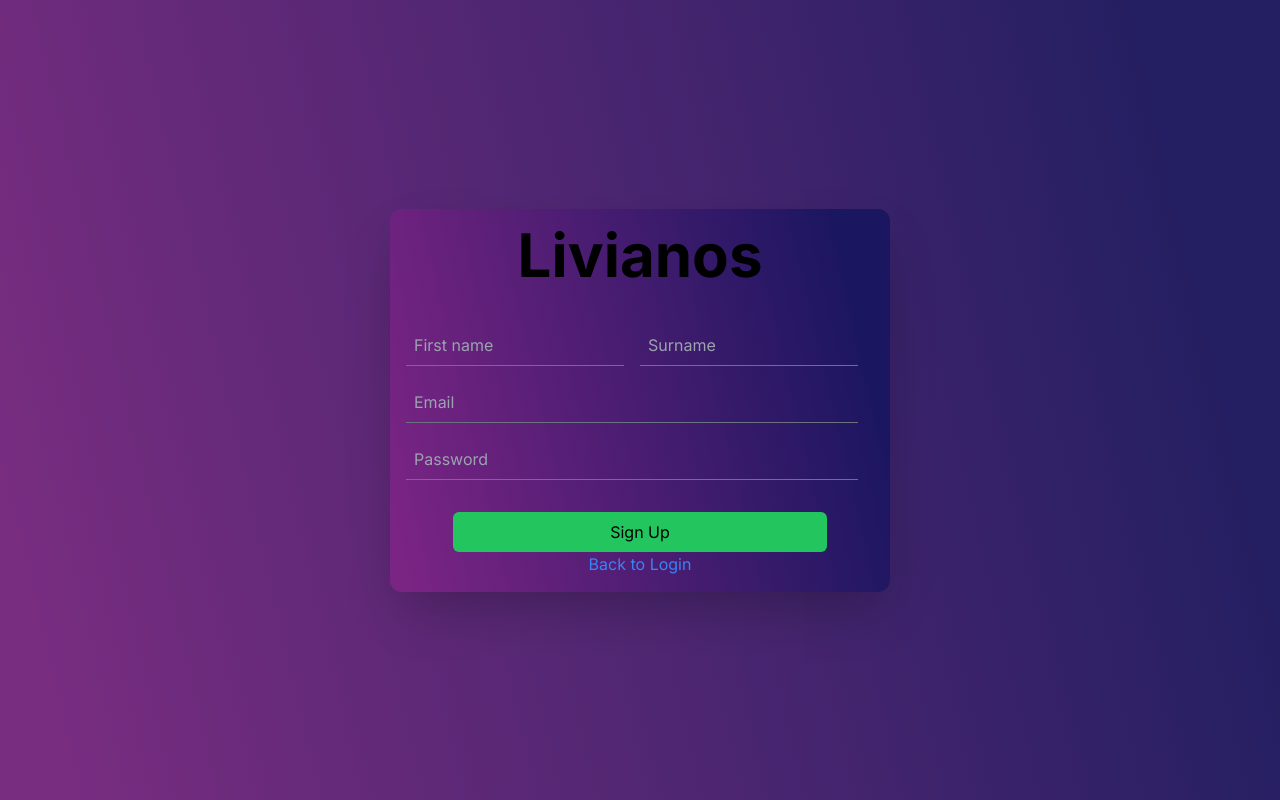
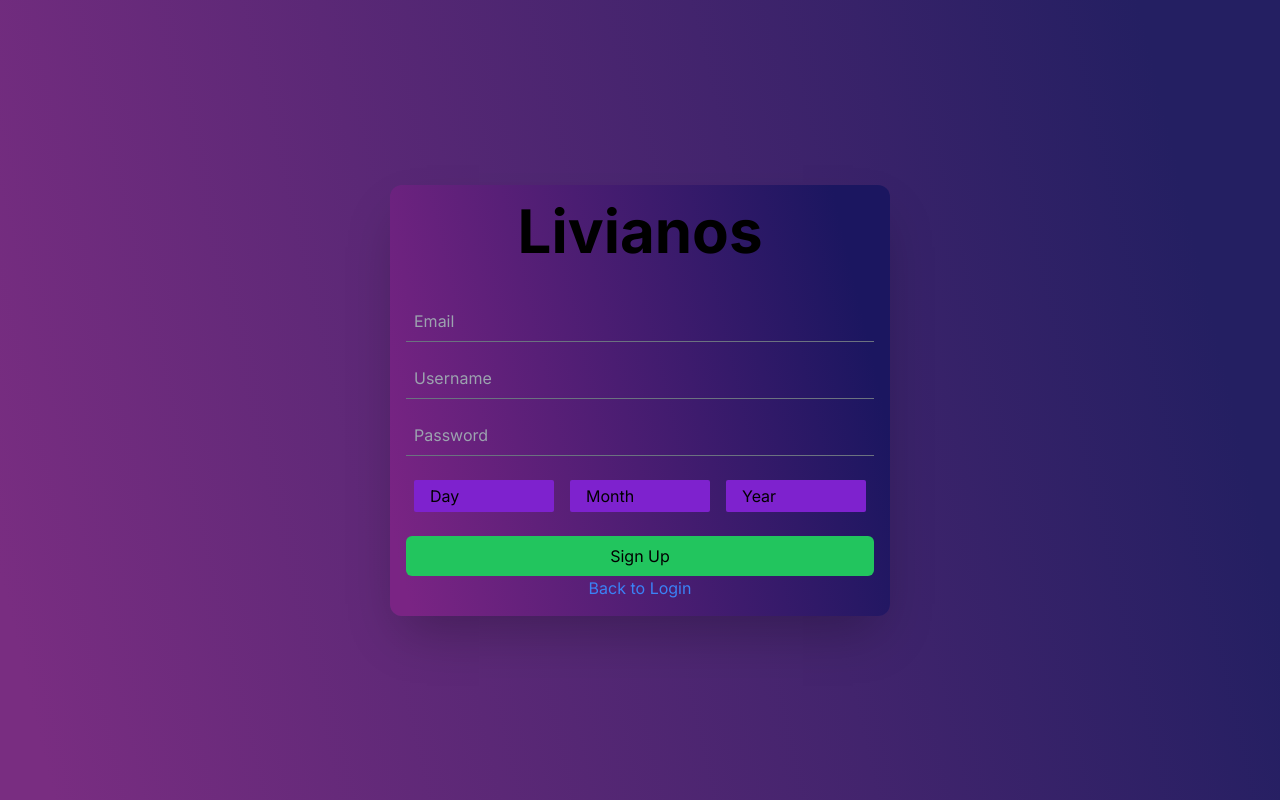
Before and after one commit to GeorgeHarland/Litmus-chat, a Next.js app: page /register in a window 1280 px wide. Built offline with nearby package versions, Linux system fonts and the light colour scheme.

Commit message:
Added Zod Registration schema

```diff
--- a/components/ChatTextBox.tsx
+++ b/components/ChatTextBox.tsx
@@ -1,7 +1,7 @@
 'use client';
 
 import { MessageType } from '@/types/types';
-import React, { useState } from 'react';
+import { useState } from 'react';
 import { RiSendPlane2Fill } from 'react-icons/ri';
 
 type MessageProp = {
--- a/components/LoginForm.tsx
+++ b/components/LoginForm.tsx
@@ -5,6 +5,7 @@ import { LoginFormData } from '@/types/types';
 import { useRouter } from 'next/navigation';
 import Link from 'next/link';
 import { LoginContext } from '@/context/LoginContext';
+import { z } from 'zod';
 
 // For future prop types since current functions are placeholders to get it working
 type FormEventTypes = {
--- a/components/RegistrationForm.tsx
+++ b/components/RegistrationForm.tsx
@@ -1,8 +1,10 @@
 'use client';
 
-import React, { useEffect, useState } from 'react';
+import { useEffect, useRef, useState } from 'react';
 import { RegisterFormData } from '@/types/types';
 import Link from 'next/link';
+import { Months } from '@/data/data';
+import { z } from 'zod';
 
 // For future prop types since current functions are placeholders to get it working
 type FormEventTypes = {
@@ -12,19 +14,47 @@ type FormEventTypes = {
 
 const RegistrationForm = () => {
   const [formData, setFormData] = useState<RegisterFormData>({
-    FirstName: '',
-    Surname: '',
+    Username: '',
     Email: '',
     Password: '',
+    Day: 0,
+    Month: 0,
+    Year: 0,
   });
+
+  const dayRef = useRef<HTMLSelectElement>(null);
+  const monthRef = useRef<HTMLSelectElement>(null);
+  const yearRef = useRef<HTMLSelectElement>(null);
 
   const resetFormData = () => {
     setFormData({
-      FirstName: '',
-      Surname: '',
+      Username: '',
       Email: '',
       Password: '',
+      Day: 0,
+      Month: 0,
+      Year: 0,
     });
+    if (dayRef.current) dayRef.current.value = 'Day';
+    if (monthRef.current) monthRef.current.value = 'Month';
+    if (yearRef.current) yearRef.current.value = 'Year';
+  };
+
+  const PasswordRegex: RegExp =
+    /^(?=.*[A-Z])(?=.*\d)(?=.*[!@#$%^&*()\-_=+{};:,<.>/?[\]\\\|`~]).*$/;
+
+  const userSchema = z.object({
+    Username: z.string().min(3),
+    Email: z.string().email(),
+    Password: z.string().min(3).regex(PasswordRegex),
+  });
+
+  type user = z.infer<typeof userSchema>;
+
+  const User: user = {
+    Username: formData.Username,
+    Email: formData.Email,
+    Password: formData.Password,
   };
 
   // Fixes Hydration issue
@@ -36,41 +66,37 @@ const RegistrationForm = () => {
   const handleSubmit = (e: React.FormEvent<HTMLFormElement>) => {
     e.preventDefault();
     console.log(formData);
+    console.log(userSchema.safeParse(formData));
     resetFormData();
   };
 
-  const handleData = (e: React.ChangeEvent<HTMLInputElement>) => {
+  const handleData = (
+    e:
+      | React.ChangeEvent<HTMLInputElement>
+      | React.ChangeEvent<HTMLSelectElement>
+  ) => {
     setFormData((prevData) => ({
       ...prevData,
       [e.target.name]: e.target.value,
     }));
   };
+
+  const Days = Array.from({ length: 31 }, (_, i) => i + 1);
+  const currentYear = new Date().getFullYear();
+  const earliestYear = currentYear - 100;
+  const Years = Array.from(
+    { length: currentYear - earliestYear + 1 },
+    (_, i) => earliestYear + i
+  );
+
   return (
     mounted && ( //If Component has mounted then render
       <div className="w-[500px] rounded-xl bg-gradient-bg p-4 shadow-2xl">
         <h2 className="mb-10 text-center text-6xl font-bold">Livianos</h2>
         <form onSubmit={(e) => handleSubmit(e)}>
-          <div className="grid grid-cols-2 gap-4">
+          <div className="flex flex-col gap-4">
             <input
               className="formElement"
-              type="text"
-              placeholder="First name"
-              required={true}
-              value={formData.FirstName}
-              name="FirstName"
-              onChange={(e) => handleData(e)}
-            />
-            <input
-              className="formElement"
-              type="text"
-              placeholder="Surname"
-              required={true}
-              value={formData.Surname}
-              name="Surname"
-              onChange={(e) => handleData(e)}
-            />
-            <input
-              className="formElement col-span-2"
               type="text"
               placeholder="Email"
               required={true}
@@ -79,7 +105,16 @@ const RegistrationForm = () => {
               onChange={(e) => handleData(e)}
             />
             <input
-              className="formElement col-span-2"
+              className="formElement"
+              type="text"
+              placeholder="Username"
+              required={true}
+              value={formData.Username}
+              name="Username"
+              onChange={(e) => handleData(e)}
+            />
+            <input
+              className="formElement "
               type="password"
               placeholder="Password"
               required={true}
@@ -87,7 +122,55 @@ const RegistrationForm = () => {
               name="Password"
               onChange={(e) => handleData(e)}
             />
-            <button className="col-span-3 mt-4 w-4/5 justify-self-center rounded-md bg-green-500 p-2 hover:bg-green-700">
+            <div className="flex justify-between gap-4 p-2">
+              <select
+                ref={dayRef}
+                name="Day"
+                onChange={(e) => handleData(e)}
+                className="w-full appearance-none rounded-sm bg-purple-700 px-4 py-1"
+              >
+                <option disabled hidden selected>
+                  Day
+                </option>
+                {Days.map((day) => (
+                  <option key={day} value={day}>
+                    {day}
+                  </option>
+                ))}
+              </select>
+              <select
+                ref={monthRef}
+                name="Month"
+                onChange={(e) => handleData(e)}
+                className="w-full appearance-none rounded-sm bg-purple-700 px-4 py-1"
+              >
+                <option disabled hidden selected>
+                  Month
+                </option>
+                {Object.entries(Months).map(([key, value]) => (
+                  <option key={key} value={key}>
+                    {value}
+                  </option>
+                ))}
+              </select>
+              <select
+                ref={yearRef}
+                name="Year"
+                onChange={(e) => handleData(e)}
+                className="w-full appearance-none rounded-sm bg-purple-700 px-4 py-1"
+              >
+                <option disabled hidden selected>
+                  Year
+                </option>
+                {Years.map((year) => (
+                  <option key={year} value={year}>
+                    {year}
+                  </option>
+                ))}
+              </select>
+            </div>
+
+            <button className="justify-self-center rounded-md bg-green-500 p-2 hover:bg-green-700">
               Sign Up
             </button>
           </div>
--- a/data/data.ts
+++ b/data/data.ts
@@ -139,3 +139,18 @@ export const Messages = [
     message: "No I'm good thanks",
   },
 ];
+
+export const Months = {
+  1: 'January',
+  2: 'February',
+  3: 'March',
+  4: 'April',
+  5: 'May',
+  6: 'June',
+  7: 'July',
+  8: 'August',
+  9: 'September',
+  10: 'October',
+  11: 'November',
+  12: 'December',
+};
--- a/package.json
+++ b/package.json
@@ -25,7 +25,8 @@
     "react-dom": "18.2.0",
     "react-icons": "^4.10.1",
     "tailwindcss": "3.3.2",
-    "typescript": "5.1.6"
+    "typescript": "5.1.6",
+    "zod": "^3.21.4"
   },
   "devDependencies": {
     "prettier": "^2.8.8",
--- a/types/types.ts
+++ b/types/types.ts
@@ -4,10 +4,12 @@ export type FriendListType = {
 };
 
 export type RegisterFormData = {
-  FirstName: string;
-  Surname: string;
+  Username: string;
   Email: string;
   Password: string;
+  Day: number;
+  Month: number;
+  Year: number;
 };
 
 export type LoginFormData = {
```
Also changed, not shown: 1 other file (tests, documents, lock files or other folders).
